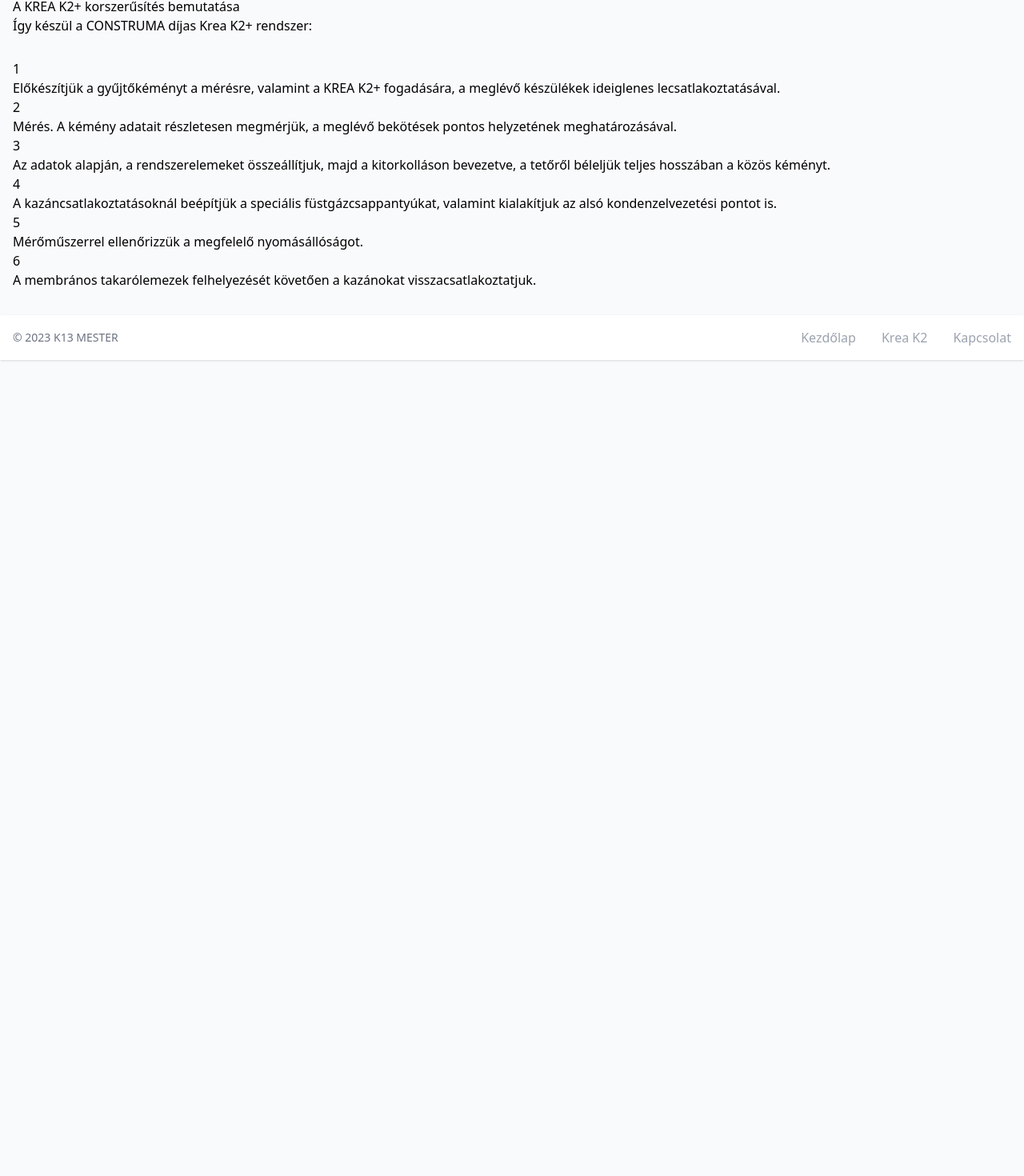
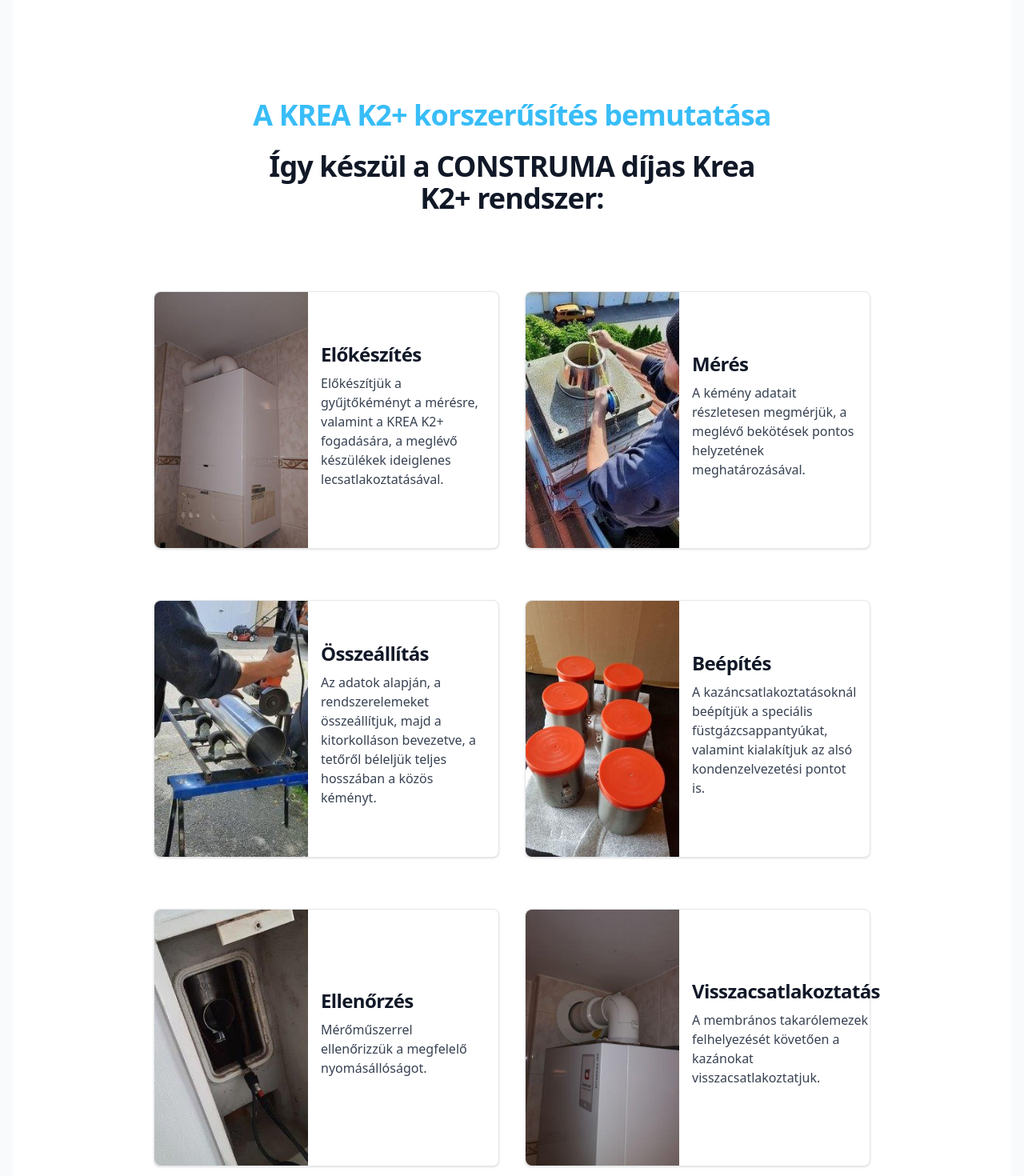
Before and after one commit to kiralydaniel/K13-m, a Nuxt app: page /kreak2 in a window 1280 px wide. Shown: the part 100-1570 px from the top of the page at 80% size. Before the commit the page ends 800 px from the top, so only its background shows below. Built offline with nearby package versions, Linux system fonts and the light colour scheme.

Commit message:
Update kreak2 with card style

```diff
--- a/pages/kreak2.vue
+++ b/pages/kreak2.vue
@@ -1,42 +1,58 @@
 <template>
-    <div>
-      <div class="text-box">
-        <h1>
-          <span class="text-dark" style="margin-top: 30px;">A KREA K2+ korszerűsítés bemutatása</span>
-          <br />
-          <span class="text-blue">Így készül a CONSTRUMA díjas Krea K2+ rendszer:</span>
-        </h1>
-        <div class="text-box-row" style="margin-top: 30px;">
-          <div class="text-box-left">
-            <div class="circle">1</div>
-            <p>Előkészítjük a gyűjtőkéményt a mérésre, valamint a KREA K2+ fogadására, a meglévő készülékek ideiglenes lecsatlakoztatásával.</p>
+  <div class="bg-white py-24 sm:py-32">
+    <div class="mx-auto max-w-7xl px-6 lg:px-8">
+      <div class="mx-auto max-w-2xl lg:text-center">
+        <p class="text-2xl font-bold tracking-tight text-sky-400 sm:text-4xl">A KREA K2+ korszerűsítés bemutatása</p>
+        <p class="mt-6 text-2xl font-bold tracking-tight text-gray-900 sm:text-4xl">Így készül a CONSTRUMA díjas Krea K2+ rendszer:</p>
+      </div>
+      <div class="mx-auto mt-16 max-w-2xl sm:mt-20 lg:mt-24 lg:max-w-4xl">
+        <dl class="grid max-w-xl grid-cols-1 gap-x-8 gap-y-10 lg:max-w-none lg:grid-cols-2 lg:gap-y-16">
+
+          <div class="flex flex-col items-center bg-white border border-gray-200 rounded-lg shadow md:flex-row md:max-w-xl hover:bg-gray-100 dark:border-gray-700 dark:bg-gray-800 dark:hover:bg-gray-700">
+              <img class="object-cover aspect-[6/10] w-full rounded-t-lg h-96 md:h-auto md:w-48 md:rounded-none md:rounded-l-lg" src="/krea01.jpg" alt="">
+              <div class="flex flex-col justify-between p-4 leading-normal">
+                  <h5 class="mb-2 text-2xl font-bold tracking-tight text-gray-900 dark:text-white">Előkészítés</h5>
+                  <p class="mb-3 font-normal text-gray-700 dark:text-gray-400">Előkészítjük a gyűjtőkéményt a mérésre, valamint a KREA K2+ fogadására, a meglévő készülékek ideiglenes lecsatlakoztatásával.</p>
+              </div>
           </div>
-          <div class="text-box-right">
-            <div class="circle">2</div>
-            <p>Mérés. A kémény adatait részletesen megmérjük, a meglévő bekötések pontos helyzetének meghatározásával.</p>
+          <div class="flex flex-col items-center bg-white border border-gray-200 rounded-lg shadow md:flex-row md:max-w-xl hover:bg-gray-100 dark:border-gray-700 dark:bg-gray-800 dark:hover:bg-gray-700">
+              <img class="object-cover aspect-[6/10] w-full rounded-t-lg h-96 md:h-auto md:w-48 md:rounded-none md:rounded-l-lg" src="/krea02.jpg" alt="">
+              <div class="flex flex-col justify-between p-4 leading-normal">
+                  <h5 class="mb-2 text-2xl font-bold tracking-tight text-gray-900 dark:text-white">Mérés</h5>
+                  <p class="mb-3 font-normal text-gray-700 dark:text-gray-400">A kémény adatait részletesen megmérjük, a meglévő bekötések pontos helyzetének meghatározásával.</p>
+              </div>
           </div>
-        </div>
-        <div class="text-box-row">
-          <div class="text-box-left">
-            <div class="circle">3</div>
-            <p>Az adatok alapján, a rendszerelemeket összeállítjuk, majd a kitorkolláson bevezetve, a tetőről béleljük teljes hosszában a közös kéményt. </p>
+          <div class="flex flex-col items-center bg-white border border-gray-200 rounded-lg shadow md:flex-row md:max-w-xl hover:bg-gray-100 dark:border-gray-700 dark:bg-gray-800 dark:hover:bg-gray-700">
+              <img class="object-cover aspect-[6/10] w-full rounded-t-lg h-96 md:h-auto md:w-48 md:rounded-none md:rounded-l-lg" src="/krea03.jpg" alt="">
+              <div class="flex flex-col justify-between p-4 leading-normal">
+                  <h5 class="mb-2 text-2xl font-bold tracking-tight text-gray-900 dark:text-white">Összeállítás</h5>
+                  <p class="mb-3 font-normal text-gray-700 dark:text-gray-400">Az adatok alapján, a rendszerelemeket összeállítjuk, majd a kitorkolláson bevezetve, a tetőről béleljük teljes hosszában a közös kéményt.</p>
+              </div>
           </div>
-          <div class="text-box-right">
-            <div class="circle">4</div>
-            <p>A kazáncsatlakoztatásoknál beépítjük a speciális füstgázcsappantyúkat, valamint kialakítjuk az alsó kondenzelvezetési pontot is.</p>
+          <div class="flex flex-col items-center bg-white border border-gray-200 rounded-lg shadow md:flex-row md:max-w-xl hover:bg-gray-100 dark:border-gray-700 dark:bg-gray-800 dark:hover:bg-gray-700">
+              <img class="object-cover aspect-[6/10] w-full rounded-t-lg h-96 md:h-auto md:w-48 md:rounded-none md:rounded-l-lg" src="/krea04.jpg" alt="">
+              <div class="flex flex-col justify-between p-4 leading-normal">
+                  <h5 class="mb-2 text-2xl font-bold tracking-tight text-gray-900 dark:text-white">Beépítés</h5>
+                  <p class="mb-3 font-normal text-gray-700 dark:text-gray-400">A kazáncsatlakoztatásoknál beépítjük a speciális füstgázcsappantyúkat, valamint kialakítjuk az alsó kondenzelvezetési pontot is.</p>
+              </div>
           </div>
-        </div>
-        <div class="text-box-row">
-          <div class="text-box-left">
-            <div class="circle">5</div>
-            <p>Mérőműszerrel ellenőrizzük a megfelelő nyomásállóságot.</p>
+          <div class="flex flex-col items-center bg-white border border-gray-200 rounded-lg shadow md:flex-row md:max-w-xl hover:bg-gray-100 dark:border-gray-700 dark:bg-gray-800 dark:hover:bg-gray-700">
+              <img class="object-cover aspect-[6/10] w-full rounded-t-lg h-96 md:h-auto md:w-48 md:rounded-none md:rounded-l-lg" src="/krea05.jpg" alt="">
+              <div class="flex flex-col justify-between p-4 leading-normal">
+                  <h5 class="mb-2 text-2xl font-bold tracking-tight text-gray-900 dark:text-white">Ellenőrzés</h5>
+                  <p class="mb-3 font-normal text-gray-700 dark:text-gray-400">Mérőműszerrel ellenőrizzük a megfelelő nyomásállóságot.</p>
+              </div>
           </div>
-          <div class="text-box-right">
-            <div class="circle">6</div>
-            <p>A membrános takarólemezek felhelyezését követően a kazánokat visszacsatlakoztatjuk.</p>
+          <div class="flex flex-col items-center bg-white border border-gray-200 rounded-lg shadow md:flex-row md:max-w-xl hover:bg-gray-100 dark:border-gray-700 dark:bg-gray-800 dark:hover:bg-gray-700">
+              <img class="object-cover aspect-[6/10] w-full rounded-t-lg h-96 md:h-auto md:w-48 md:rounded-none md:rounded-l-lg" src="/krea06.jpg" alt="">
+              <div class="flex flex-col justify-between p-4 leading-normal">
+                  <h5 class="mb-2 text-2xl font-bold tracking-tight text-gray-900 dark:text-white">Visszacsatlakoztatás</h5>
+                  <p class="mb-3 font-normal text-gray-700 dark:text-gray-400">A membrános takarólemezek felhelyezését követően a kazánokat visszacsatlakoztatjuk.</p>
+              </div>
           </div>
-        </div>
+
+        </dl>
       </div>
-      <ScrollToTopButton />
     </div>
-  </template>
+  </div>
+</template>
```
